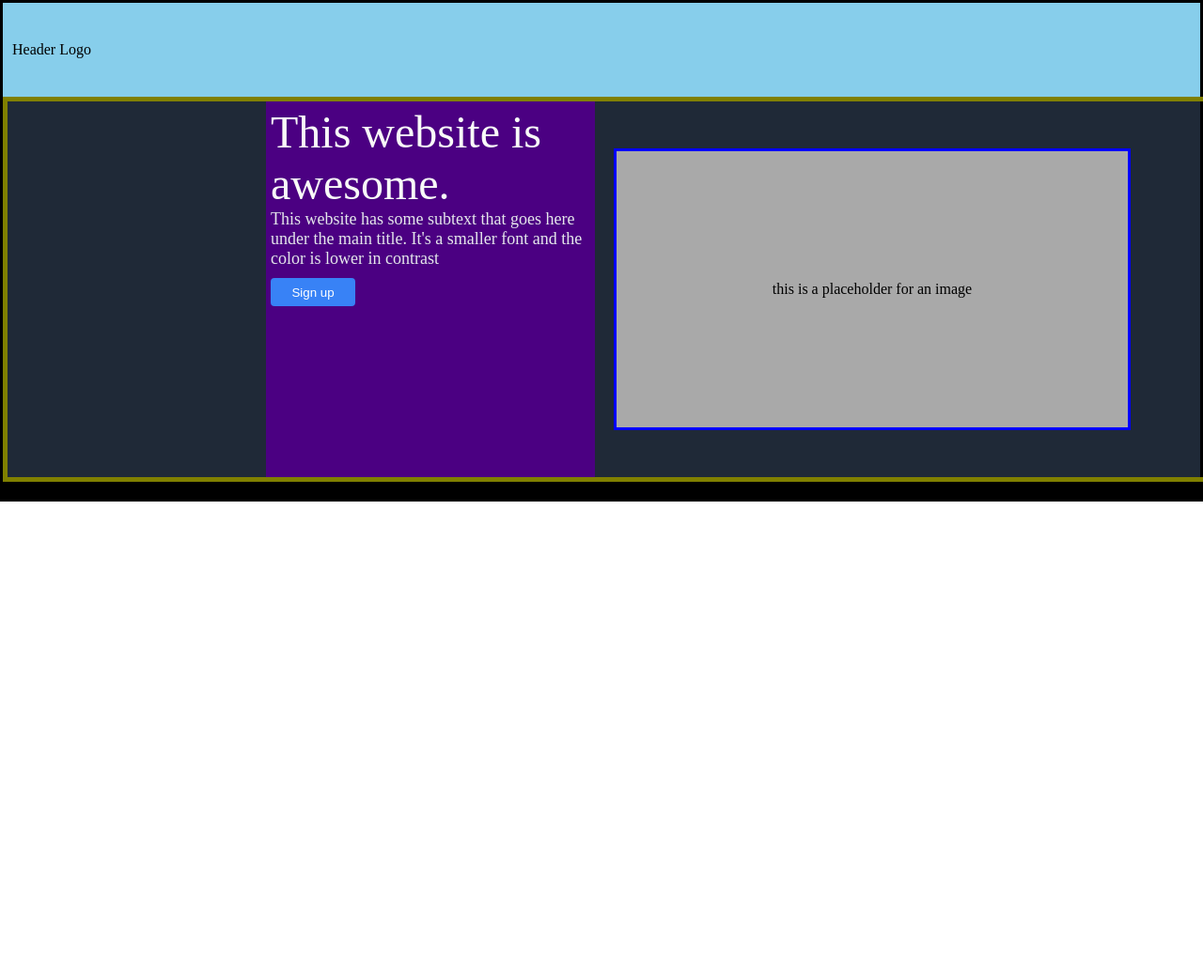
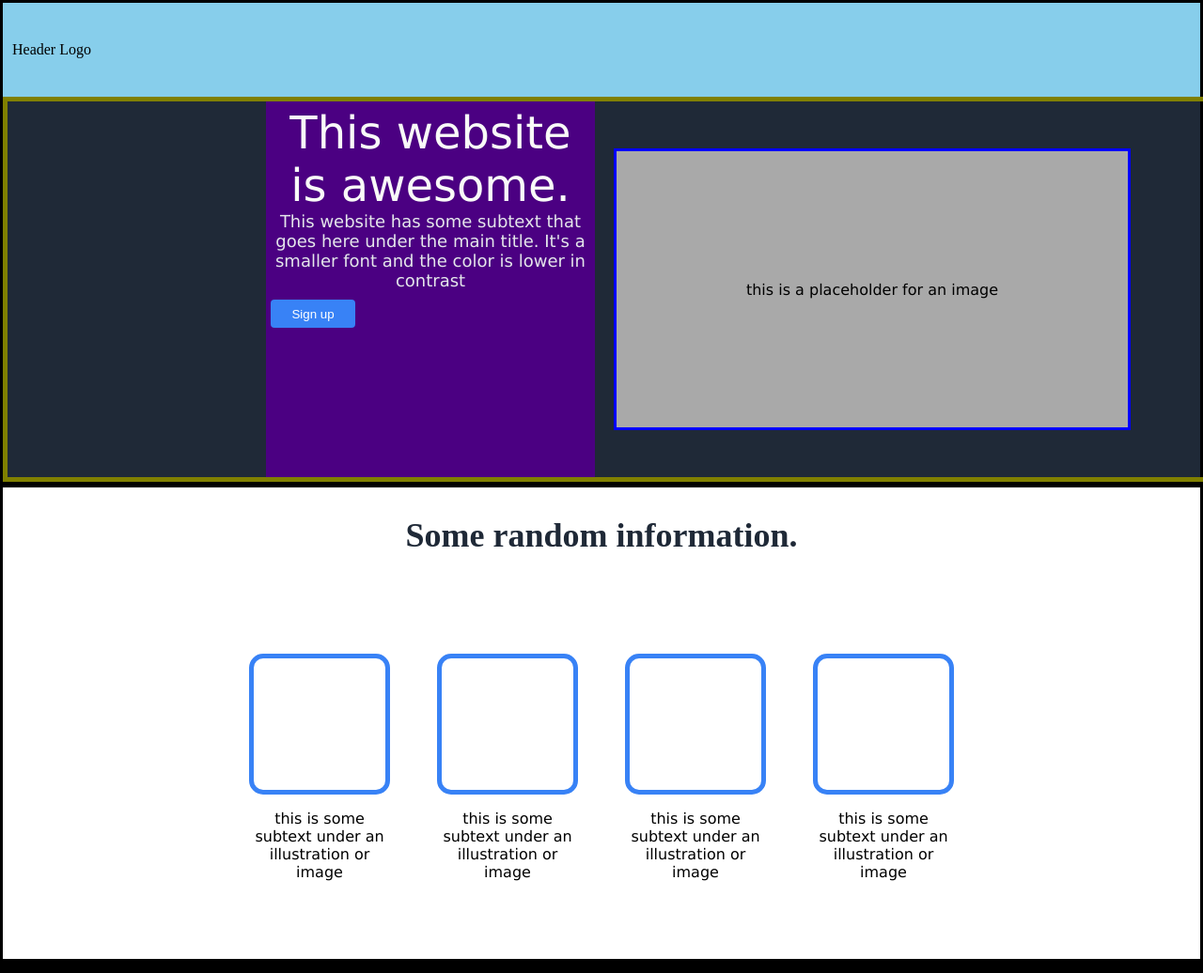
Before and after one commit to autotelico/landing-page-template, a plain HTML site: page index.html in a window 1280 px wide. Shown: the top 1036 px of the page at 94% size. Before the commit the page ends 800 px from the top, so only its background shows below. Drawn offline with Linux system fonts and the light colour scheme.

Commit message:
feat: Add section 2

```diff
--- a/index.html
+++ b/index.html
@@ -30,7 +30,35 @@
 
   <!-- Section 2 -->
       <div class="section two">
-
+        <h2 id="section2-header">Some random information.</h2>
+        <div class="section2-container">
+          <div class="images-container">
+            <div class="image-box-wrap">
+              <div class="image-box"></div>
+              <div class="description">
+                <p>this is some subtext under an illustration or image</p>
+              </div>
+            </div>
+            <div class="image-box-wrap">
+              <div class="image-box"></div>
+              <div class="description">
+                <p>this is some subtext under an illustration or image</p>
+              </div>
+            </div>
+            <div class="image-box-wrap">
+              <div class="image-box"></div>
+              <div class="description">
+                <p>this is some subtext under an illustration or image</p>
+              </div>
+            </div>
+            <div class="image-box-wrap">
+              <div class="image-box"></div>
+              <div class="description">
+                <p>this is some subtext under an illustration or image</p>
+              </div>
+            </div>
+          </div>
+        </div>
       </div>
 
 
--- a/section1.css
+++ b/section1.css
@@ -1,7 +1,16 @@
+p {
+  font-family: Verdana, Geneva, Tahoma, sans-serif;
+}
+
 body {
     margin: 0;
     display: flex;
     flex-direction: column;
+  }
+
+  .section.one {
+    background: #1F2937;
+    box-sizing: border-box;
   }
 
   .header-container {
@@ -73,8 +82,3 @@ body {
     height: 300px;
     width: 550px;
   }
-
-  .section.one {
-    background: #1F2937;
-    box-sizing: border-box;
-  }
--- a/section2.css
+++ b/section2.css
@@ -0,0 +1,45 @@
+.section.two {
+    background: white;
+    justify-content: center;
+    align-items: center;
+}
+
+#section2-header{
+    text-align: center;
+    font-size: 36px;
+    font-weight: bold;
+    color: #1F2937;
+}
+
+.section2-container {
+    display: flex;
+    justify-content: center;
+    align-items: center;
+}
+
+.images-container {
+    display: flex;
+    justify-content: center;
+    align-items: center;
+    gap: 50px;
+    box-sizing: border-box;
+    height: 400px;
+}
+
+.image-box-wrap {
+    box-sizing: border-box;
+    height: 250px;
+    width: 150px;
+}
+
+.image-box {
+    border: 5px solid #3882F6;
+    box-sizing: border-box;
+    height: 150px;
+    width: 150px;
+    border-radius: 15px;
+}
+
+p {
+    text-align: center;
+}
```
